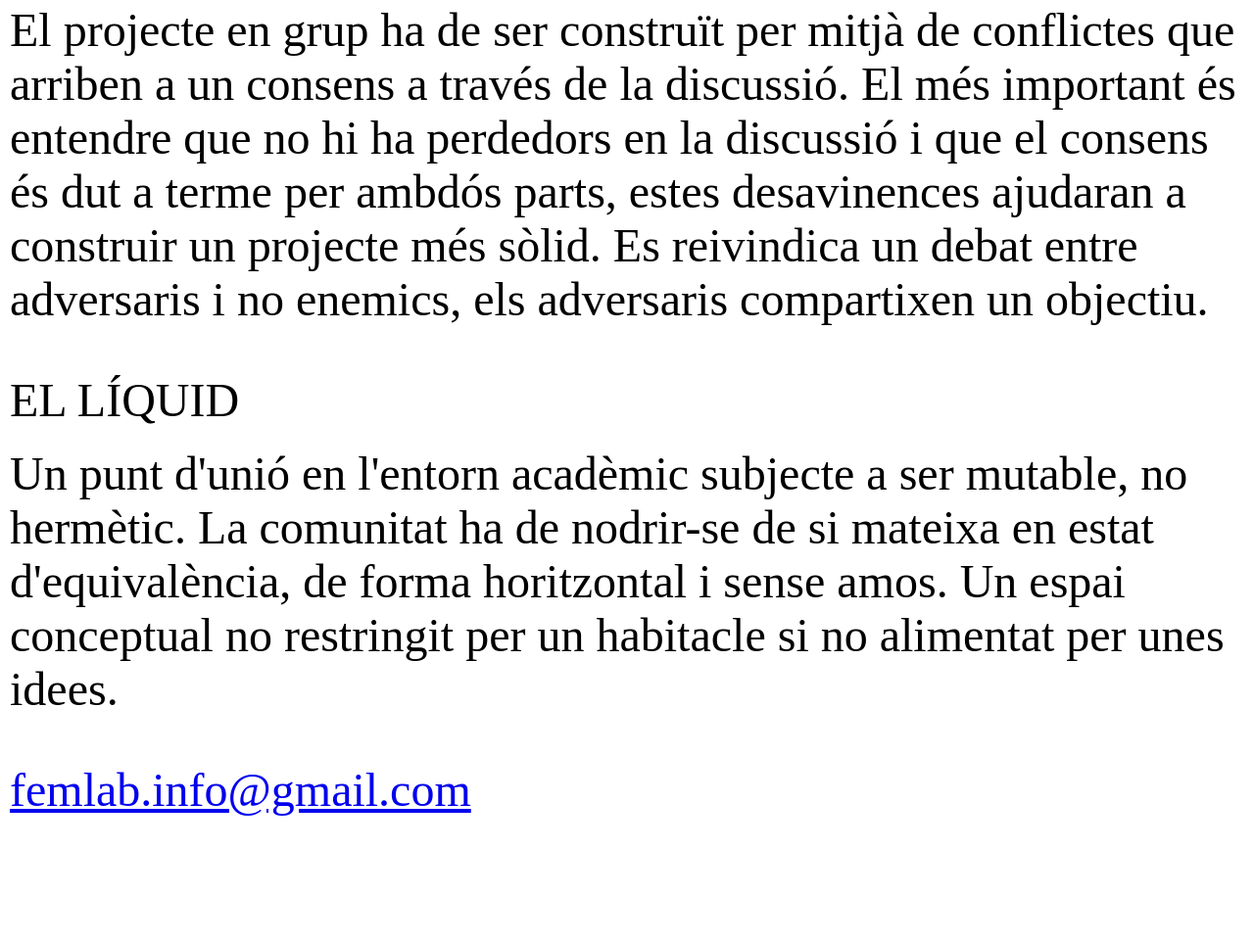
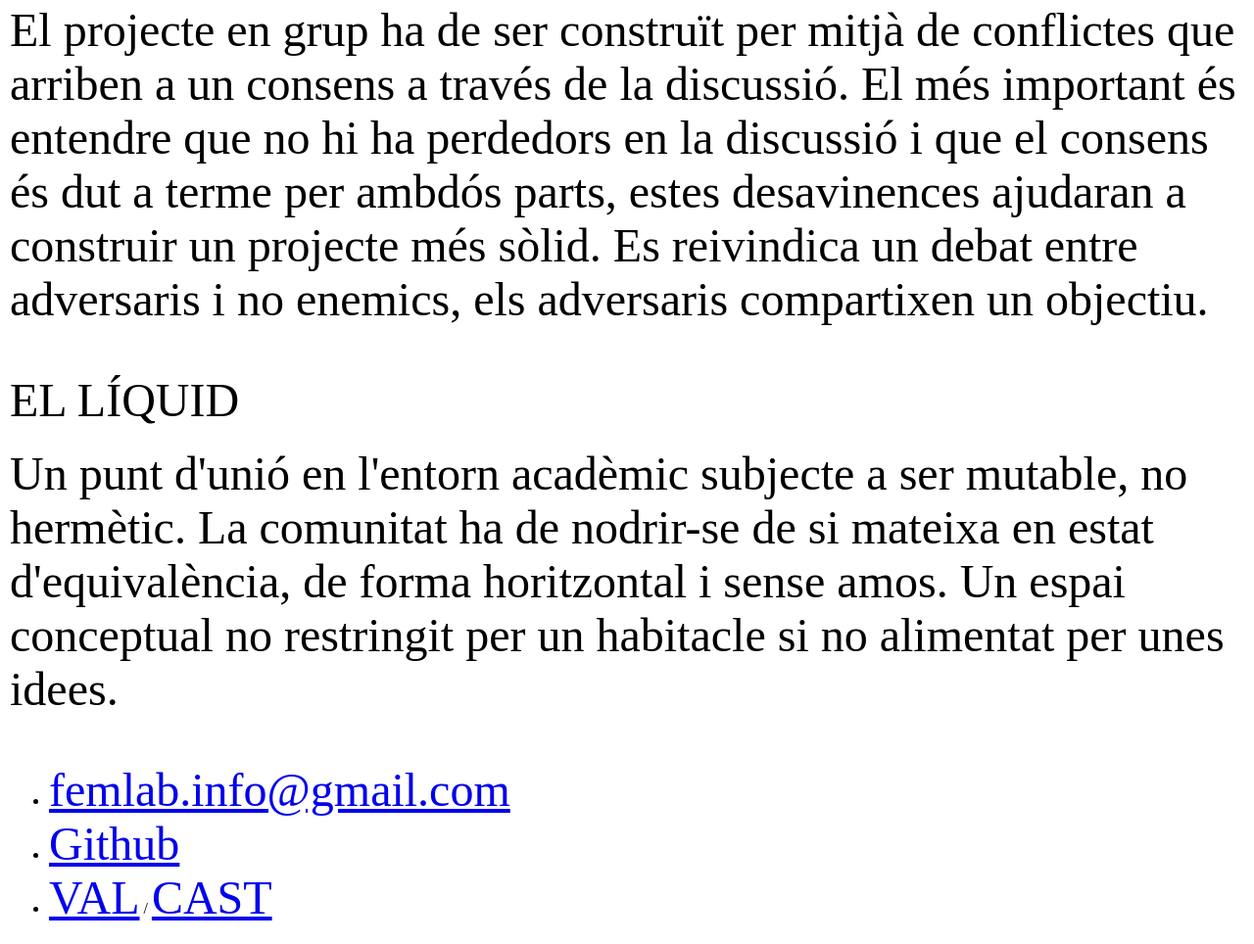
Before and after one commit to femlaboratori/femlaboratori.github.io, a plain HTML site: page index.html in a window 1280 px wide. Shown: the part 1466-2430 px from the top of the page at 98% size. Before the commit the page ends 2320 px from the top, so only its background shows below. Drawn offline with Linux system fonts and the light colour scheme.

Commit message:
Update index.html

```diff
--- a/index.html
+++ b/index.html
@@ -27,7 +27,17 @@
 			</p>
 		</div>
 		<footer>
-			<a href="mailto:femlab.info@gmail.com">femlab.info@gmail.com</a>
+			<ul>
+				<li>
+					<a href="mailto:femlab.info@gmail.com">femlab.info@gmail.com</a>
+				</li>
+				<li>
+					<a href="https://github.com/femlaboratori">Github</a>
+				</li>
+				<li>
+					<a href="index.html">VAL</a> / <a href="index.html">CAST</a>
+				</li>
+			</ul>
 		</footer>
 	</body>
 </html>
```
